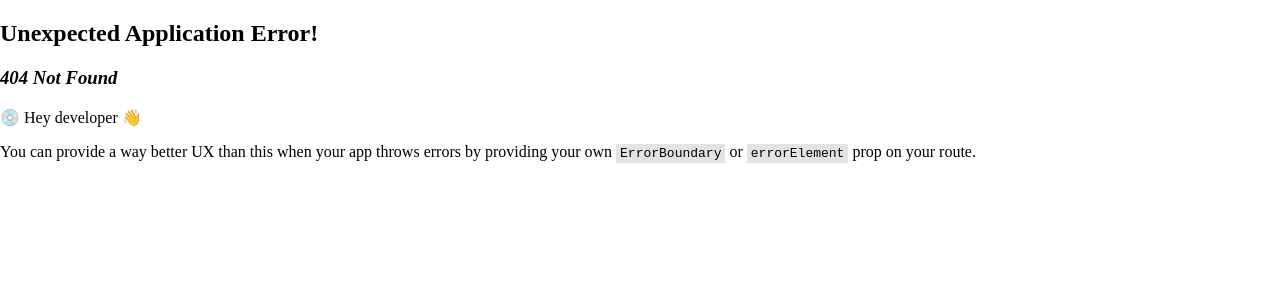
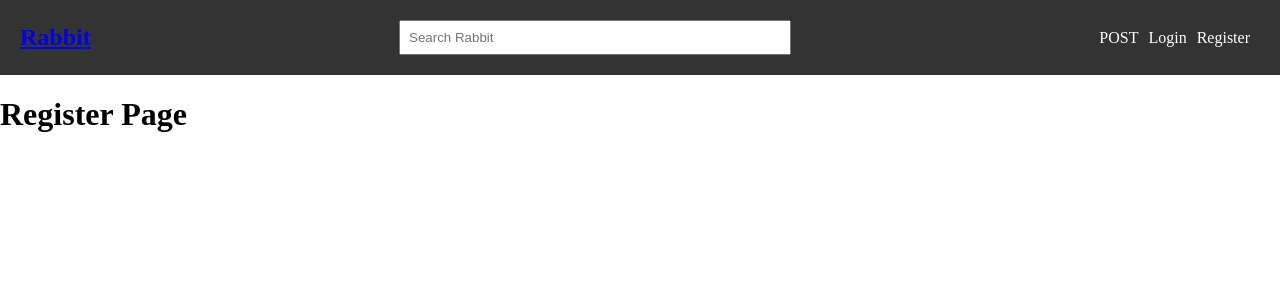
Before and after one commit to RogeSocial/Community-Blog, a React (Vite) app in the folder client/: page /register in a window 1280 px wide. Before the commit this address had no page. Shown: the top 300 px of the page. Built offline with nearby package versions, Linux system fonts and the light colour scheme.

Commit message:
added route to register

```diff
--- a/client/src/components/Navbar.jsx
+++ b/client/src/components/Navbar.jsx
@@ -1,14 +1,15 @@
 import "../styling/Navbar.css";
+import { Link } from "react-router-dom";
 
 function Navbar() {
   return (
     <nav className="navbar">
-        <h1 className="nav-title">Rabbit</h1>
+        <Link to="/"><h1 className="nav-title">Rabbit</h1></Link>
         <input type="text" className="nav-search" placeholder="Search Rabbit" />
         <div className="nav-links">
             <a>POST</a>
             <a>Login</a>
-            <a>Signup</a>
+            <Link to="/register">Register</Link>
         </div>
     </nav>
   )
--- a/client/src/main.jsx
+++ b/client/src/main.jsx
@@ -1,6 +1,5 @@
 import React from 'react'
 import ReactDOM from 'react-dom/client'
-import HomePage from './pages/HomePage.jsx'
 import App from './App';
 import {
   Route,
@@ -8,10 +7,14 @@ import {
   createBrowserRouter,
   createRoutesFromElements } from 'react-router-dom';
 
+import HomePage from './pages/HomePage.jsx'
+import RegisterPage from './pages/RegisterPage.jsx';
+
 const router = createBrowserRouter(
   createRoutesFromElements(
     <Route path="/" element={<App/>}>
       <Route index element={<HomePage/>}/>
+      <Route path="/register" element={<RegisterPage/>}/>
     </Route>
   )
 )
--- /dev/null
+++ b/client/src/pages/RegisterPage.jsx
@@ -0,0 +1,9 @@
+function RegisterPage() {
+  return (
+    <div>
+      <h1>Register Page</h1>
+    </div>
+  )
+}
+
+export default RegisterPage;
```
